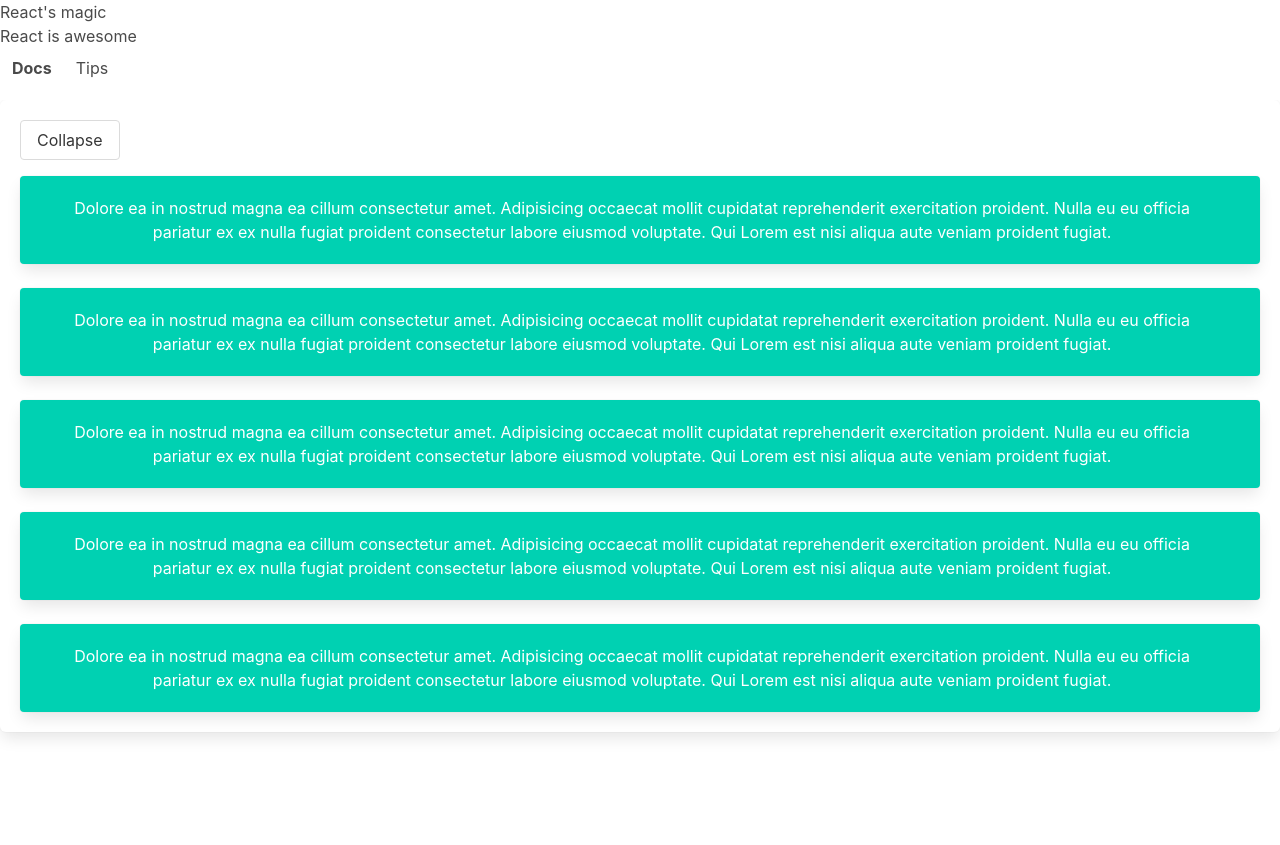
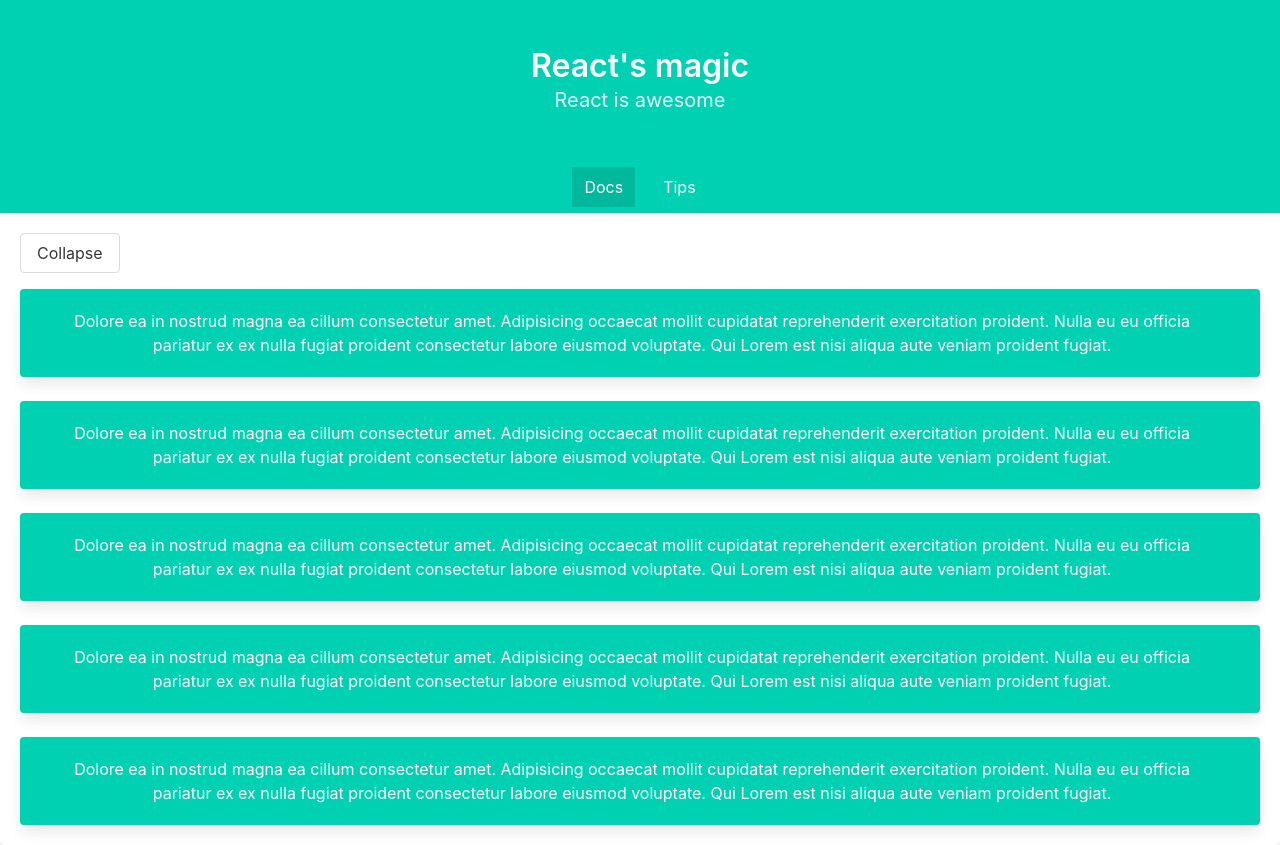
Before and after one commit to JakHer/Advanced-React, a React (Create React App) app: page / in a window 1280 px wide. Before the commit the page ends 800 px from the top, so only its background shows below. Built offline with nearby package versions, Linux system fonts and the light colour scheme.

Commit message:
feat: navbar styled

```diff
--- a/src/components/Header/Header.js
+++ b/src/components/Header/Header.js
@@ -6,21 +6,21 @@
 import cx from "classnames";
 
 const Header = () => (
-  <div>
-    <div>
-      <h1>React's magic</h1>
-      <p>React is awesome</p>
+  <div className={cx("hero is-primary is-fluid", styles.Hero)}>
+    <div className={cx("hero-body has-text-centered")}>
+      <h1 className="title is-center">React's magic</h1>
+      <p className="subtitle">React is awesome</p>
     </div>
-    <nav className={cx("navbar")} role="navigation" aria-label="main navigation">
-      <ul className="navbar-start">
+    <nav className={cx("navbar is-expanded", styles.NavBar)} role="navigation" aria-label="main navigation">
+      <ul className={cx(styles.NavBar)}>
         <li>
-          <NavLink activeClassName={styles.NavLinkActive} exact to="/" className="navbar-item">
+          <NavLink activeClassName="is-active" exact to="/" className="navbar-item navbar-start mr-4">
             Docs
           </NavLink>
         </li>
 
         <li>
-          <NavLink activeClassName={styles.NavLinkActive} to="/tips" className="navbar-item">
+          <NavLink activeClassName="is-active" to="/tips" className="navbar-item">
             Tips
           </NavLink>
         </li>
--- a/src/components/Header/Header.module.scss
+++ b/src/components/Header/Header.module.scss
@@ -1,3 +1,11 @@
 .NavLinkActive {
   font-weight: 700;
 }
+
+.NavBar {
+  width: 100%;
+  display: flex;
+  justify-content: center;
+  align-items: center;
+  padding: 0 20px;
+}
```
